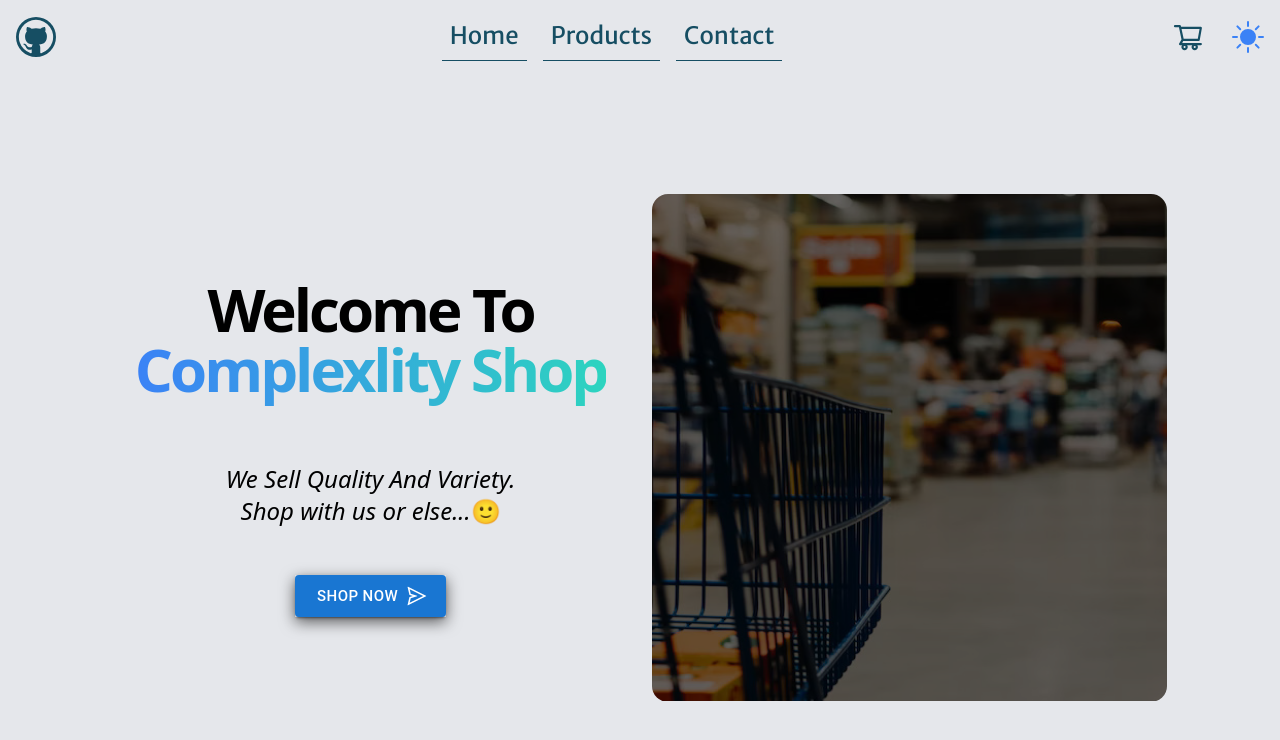
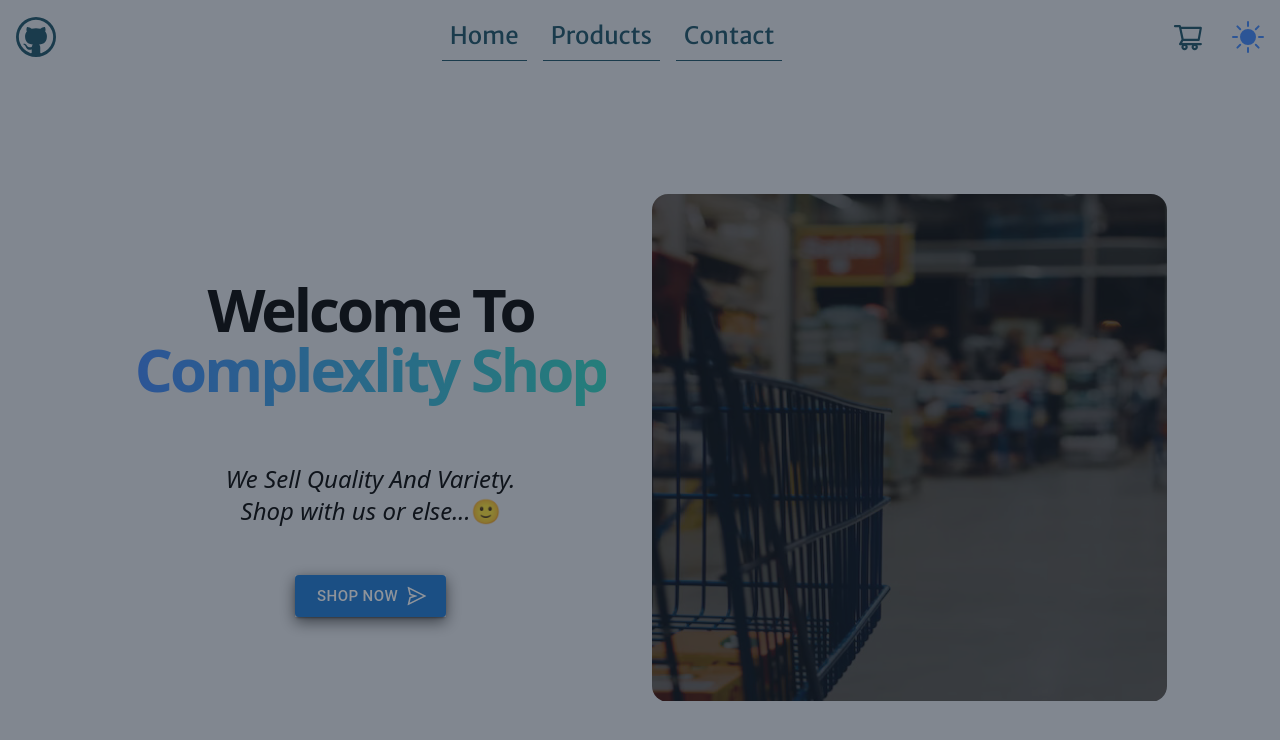
Before and after one commit to Complexlity/eCommerce-site, a React (Vite) app: page / in a window 1280 px wide. Shown: the top 740 px of the page. Built offline with nearby package versions, Linux system fonts and the light colour scheme; a web font is replaced by a local one.

Commit message:
Change overlay behaviour

```diff
--- a/src/components/Cart.tsx
+++ b/src/components/Cart.tsx
@@ -21,6 +21,7 @@ const Cart: FC<Props> = () => {
   body.style.overflowX = "hidden";
   body.style.overflowY = overlay ? "hidden" : "auto";
   const divStyle = overlay ? "open" : "closed";
+  const opacityStyle = overlay ? "opacity-[50%]" : "opacity-0";
 
   function alertUser(): void {
     return totalPrice > 0
@@ -33,14 +34,13 @@ const Cart: FC<Props> = () => {
   }
   return (
     <>
-      {overlay && (
-        <div className="z-2 fixed inset-0  min-h-screen">
-          <div
-            className=" min-h- absolute inset-0 w-full bg-gray-800 opacity-[50%]"
-            onClick={closeCart}
-          ></div>
-        </div>
-      )}
+      <div
+        className={
+          opacityStyle +
+          " min-h- absolute inset-0 w-full bg-gray-800 opacity-[50%]"
+        }
+        onClick={closeCart}
+      ></div>
       <div
         className={
           divStyle +
```
